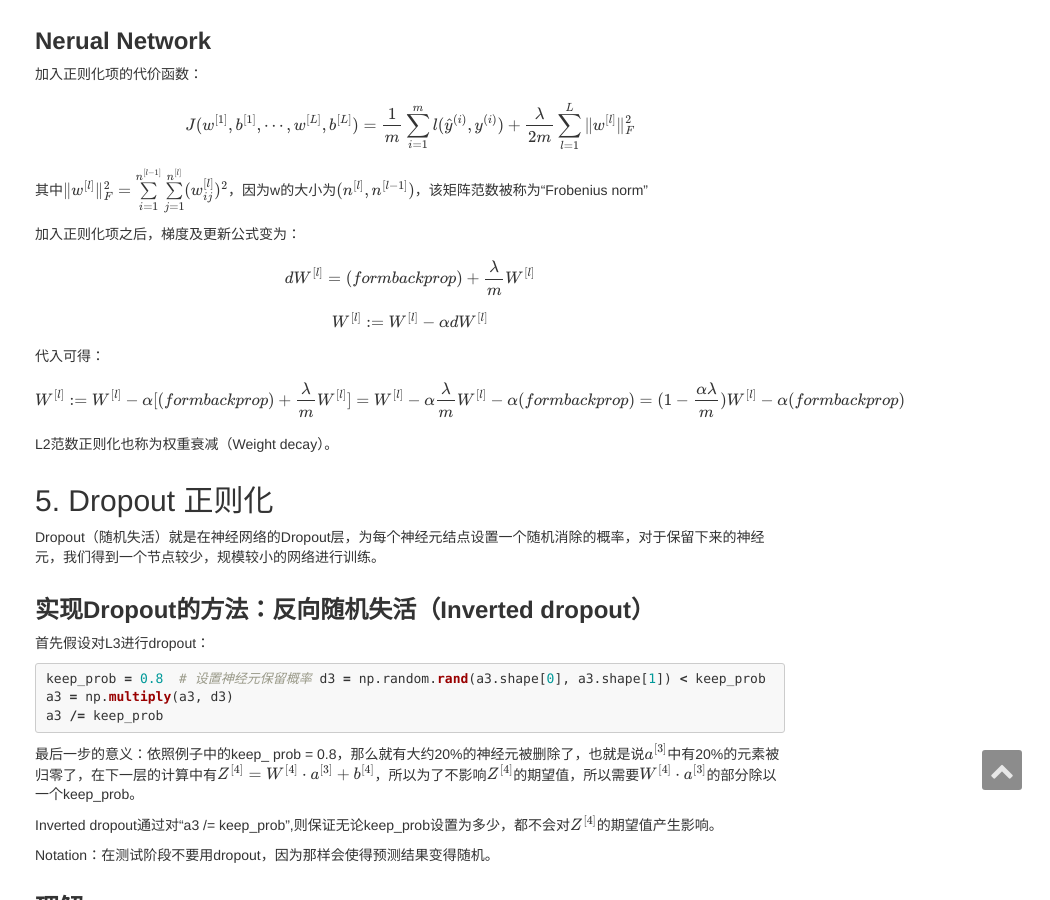
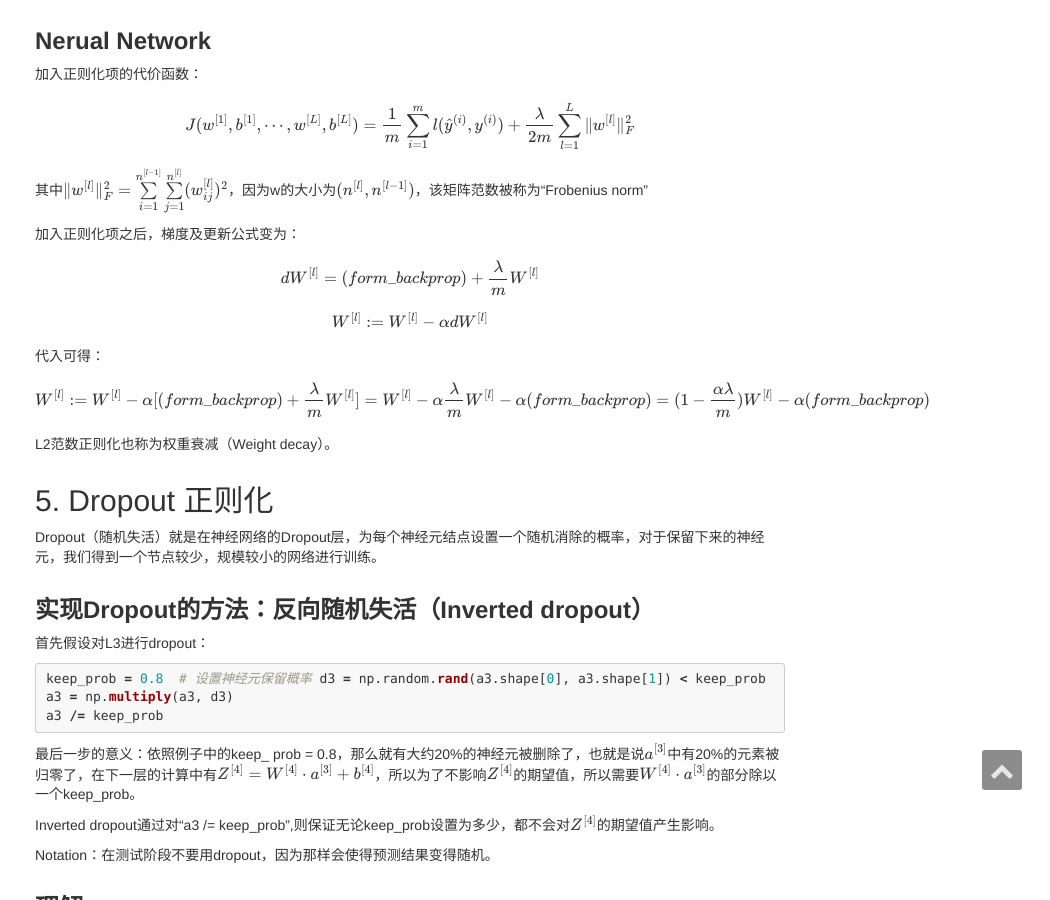
Before and after one commit to shinowe/zzsean.github.io, a Jekyll site: the page built from _posts/2017-11-29-notes-of-deeplearning-2_1.markdown, in a window 1280 px wide and 900 px high, scrolled down 2205 px. Shown: the whole window, without its empty margins (230-1280 px from the left). Built offline with Jekyll 4.4.1, drawn with Linux system fonts in a browser that asks for light colours; nearby versions of some CDN libraries; formulas are drawn with MathJax 3; comment, search, counter and statistics services are not loaded.

Commit message:
20171129

```diff
--- a/_posts/2017-11-29-notes-of-deeplearning-2_1.markdown
+++ b/_posts/2017-11-29-notes-of-deeplearning-2_1.markdown
@@ -183,9 +183,9 @@
 加入正则化项的代价函数： \\[J(w^{[1]},b^{[1]},\cdots,w^{[L]},b^{[L]})=\dfrac{1}{m}\sum\limits_{i=1}^{m}l(\hat y^{(i)},y^{(i)})+\dfrac{\lambda}{2m}\sum\limits_{l=1}^{L}\Vert w^{[l]} \Vert_{F}^{2}\\]
 其中\\(\Vert w^{[l]} \Vert_{F}^{2}=\sum\limits_{i=1}^{n^{[l-1]}}\sum\limits_{j=1}^{n^{[l]}}(w_{ij}^{[l]})^{2}\\)，因为w的大小为\\((n^{[l]},n^{[l-1]})\\)，该矩阵范数被称为“Frobenius norm”
 
-加入正则化项之后，梯度及更新公式变为：\\[dW^{[l]} = (formbackprop)+\dfrac{\lambda}{m}W^{[l]}\\]
+加入正则化项之后，梯度及更新公式变为：\\[dW^{[l]} = (form\\_backprop)+\dfrac{\lambda}{m}W^{[l]}\\]
 \\[W^{[l]}:= W^{[l]}-\alpha dW^{[l]}\\]
-代入可得：\\[W^{[l]}:= W^{[l]}-\alpha [ (formbackprop)+\dfrac{\lambda}{m}W^{[l]}]\\\\ = W^{[l]}-\alpha\dfrac{\lambda}{m}W^{[l]} -\alpha(formbackprop)\\\\=(1-\dfrac{\alpha\lambda}{m})W^{[l]}-\alpha(formbackprop)\\]
+代入可得：\\[W^{[l]}:= W^{[l]}-\alpha [ (form\\_backprop)+\dfrac{\lambda}{m}W^{[l]}]\\\\ = W^{[l]}-\alpha\dfrac{\lambda}{m}W^{[l]} -\alpha(form\\_backprop)\\\\=(1-\dfrac{\alpha\lambda}{m})W^{[l]}-\alpha(form\\_backprop)\\]
 
 L2范数正则化也称为权重衰减（Weight decay）。
 
```
